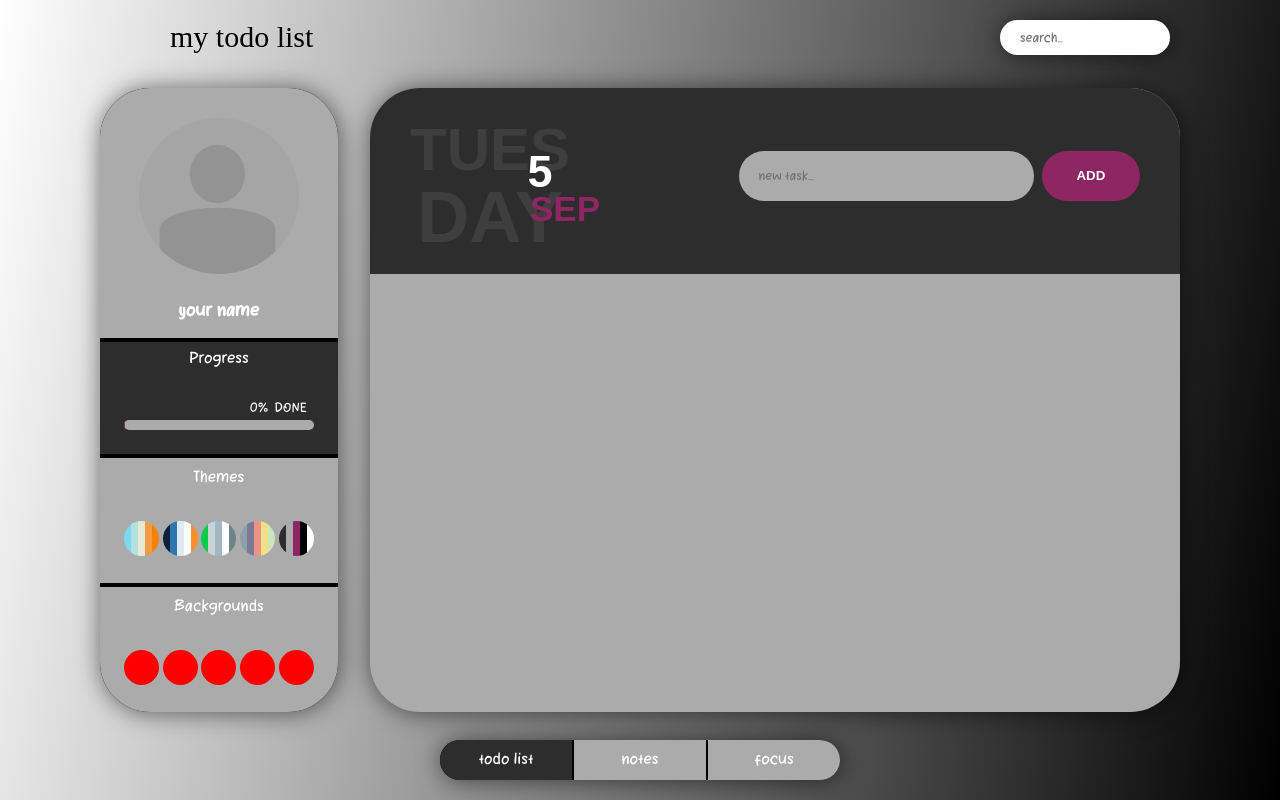
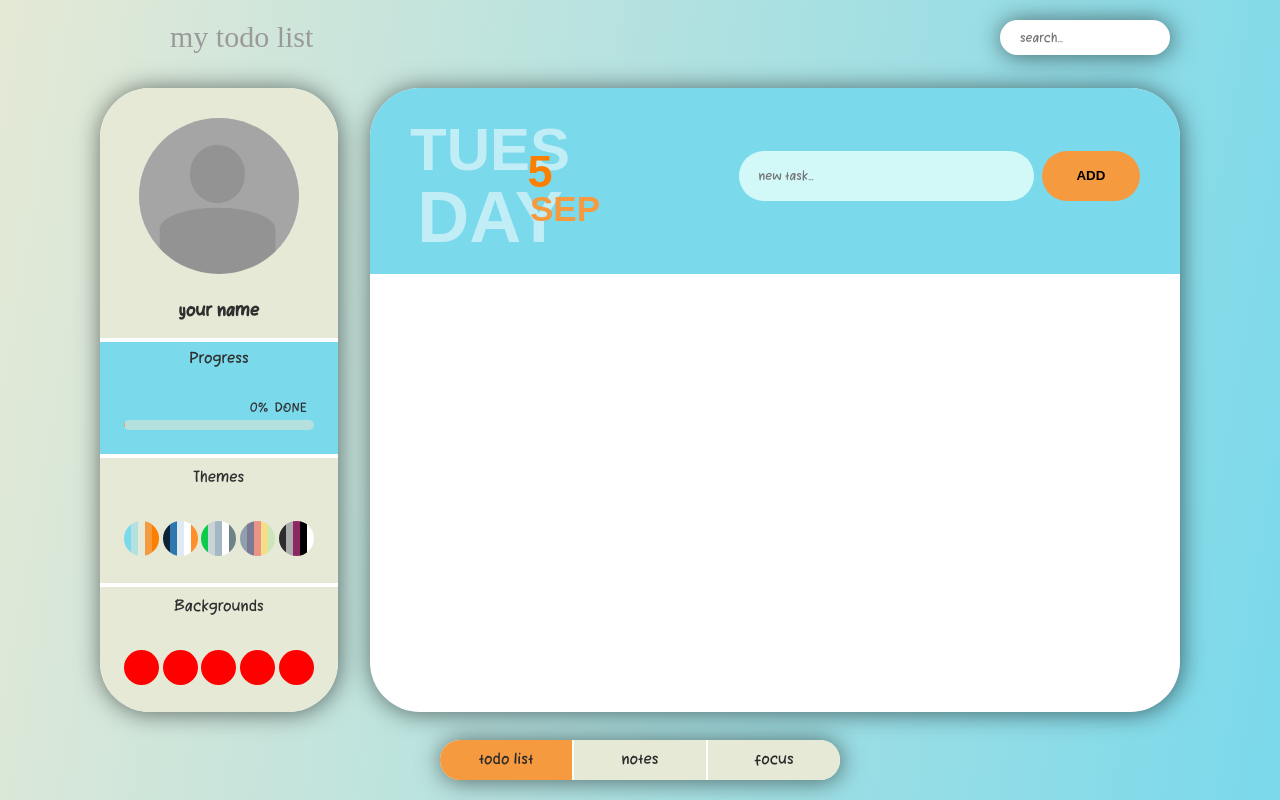
Before and after one commit to MahshadOliaie/todoList, a plain HTML site: page index.html in a window 1280 px wide. Drawn offline with nearby package versions, Linux system fonts and the light colour scheme; a web font is replaced by a local one.

Commit message:
add themes js file

```diff
--- /dev/null
+++ b/assets/js/theme.js
@@ -0,0 +1,17 @@
+
+let colorPickers = document.querySelectorAll(".tools__themes__colors__color");
+
+
+function changeTheme(){
+    let id = this.getAttribute("id");
+    document.body.setAttribute("class" , `${id}`)
+}
+
+
+
+
+
+for (const theme of colorPickers) {
+    theme.addEventListener("click" , changeTheme);
+
+}
--- a/index.html
+++ b/index.html
@@ -9,9 +9,10 @@
     <link rel="stylesheet" type="text/css" href="https://cdn.jsdelivr.net/npm/toastify-js/src/toastify.min.css">
     <script type="text/javascript" src="https://cdn.jsdelivr.net/npm/toastify-js"></script>
     <script src="./assets/js/main.js" defer></script>
+    <script src="./assets/js/theme.js" defer></script>
 </head>
 
-<body class="theme-5">
+<body class="theme-1">
 
     <svg xmlns="http://www.w3.org/2000/svg" class="bars" height="1em"
         viewBox="0 0 448 512"><!--! Font Awesome Free 6.4.2 by @fontawesome - https://fontawesome.com License - https://fontawesome.com/license (Commercial License) Copyright 2023 Fonticons, Inc. -->
```
